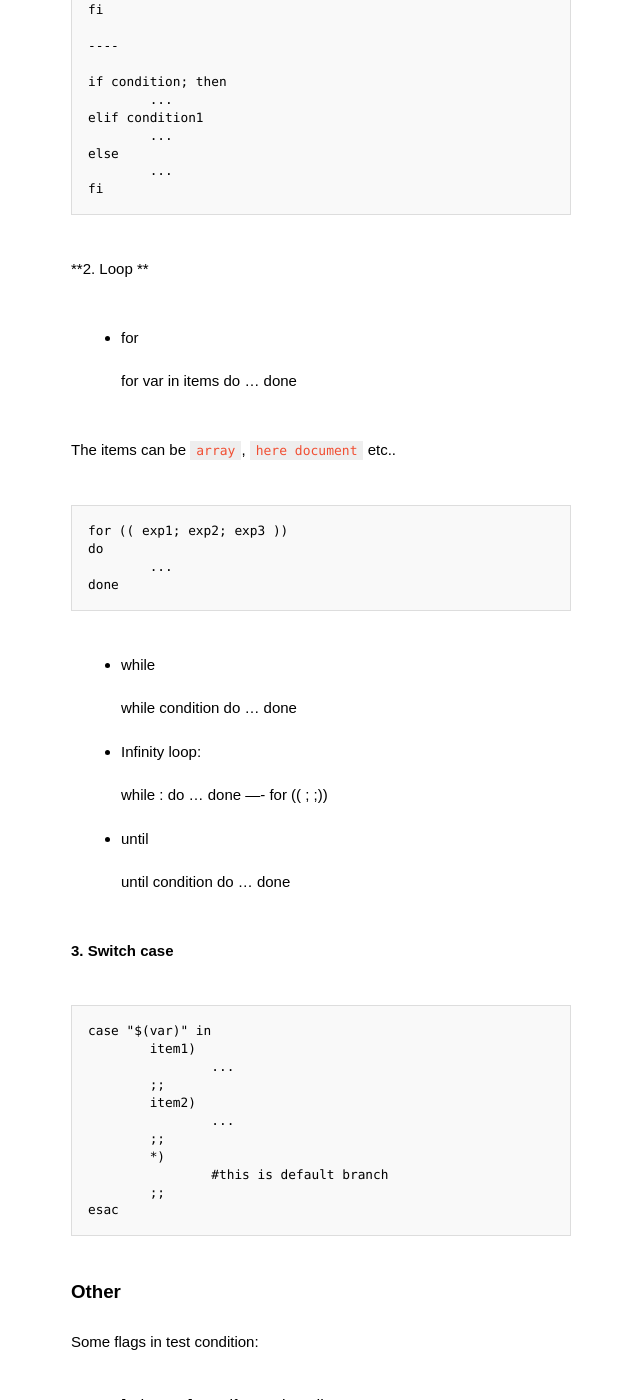
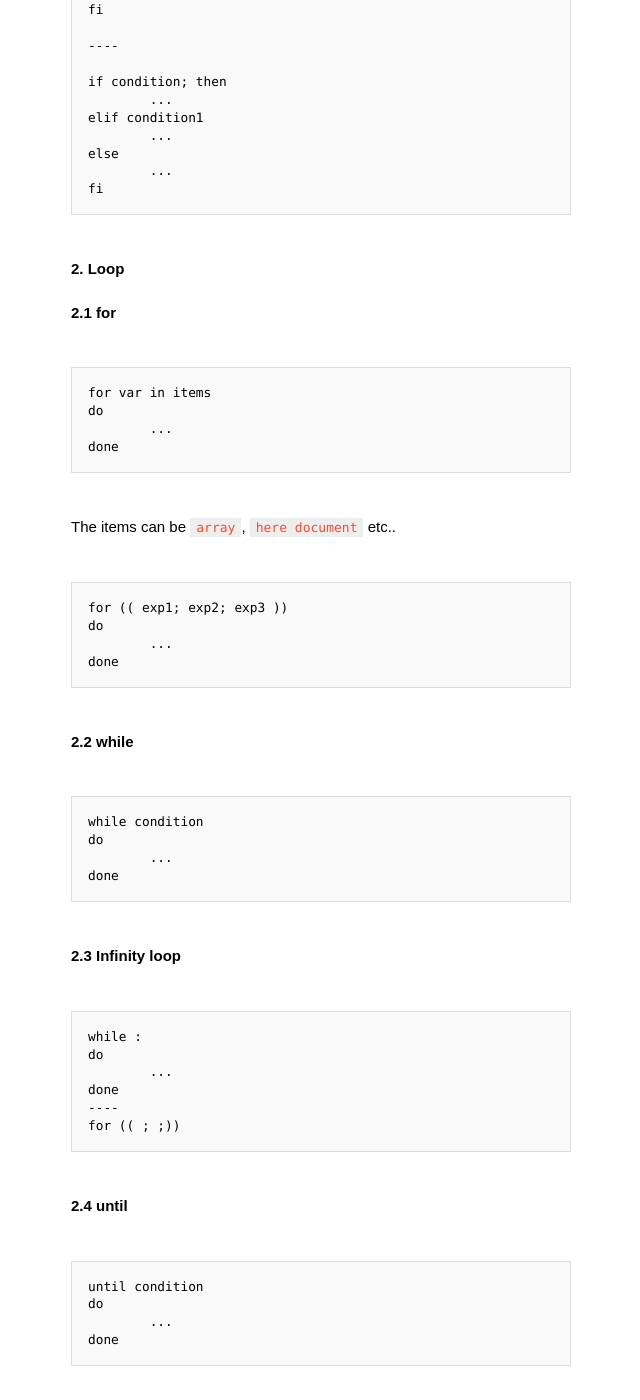
Before and after one commit to JesseEisen/DailyKeep, a Jekyll site: the page built from _posts/2015-11-17-mess3.md, in a window 1280 px wide and 1400 px high, scrolled down 713 px. Shown: the whole window, without its empty margins (319-959 px from the left). Built offline with Jekyll 4.4.1, drawn with Linux system fonts in a browser that asks for light colours; some web fonts are replaced; some of the changed text lies outside the part shown.

Commit message:
1117 second commit

```diff
--- a/_posts/2015-11-17-mess3.md
+++ b/_posts/2015-11-17-mess3.md
@@ -30,9 +30,9 @@ another format:
 	fi
 
 
-**2. Loop **
+**2. Loop**
 
-+ for
+**2.1 for**
 
 	for var in items
 	do
@@ -46,14 +46,14 @@ The items can be `array`, `here document` etc..
 		...
 	done
 
-+ while
+**2.2 while**
 
 	while condition
 	do
 		...
 	done
 
-+ Infinity loop:
+**2.3 Infinity loop**
 
 	while :
 	do
@@ -62,7 +62,7 @@ The items can be `array`, `here document` etc..
 	----
 	for (( ; ;))
 
-+ until
+**2.4 until**
 
 	until condition
 	do
```
Also changed, not shown: other parts of _posts/2015-11-17-mess3.md (+1 -1 lines).
